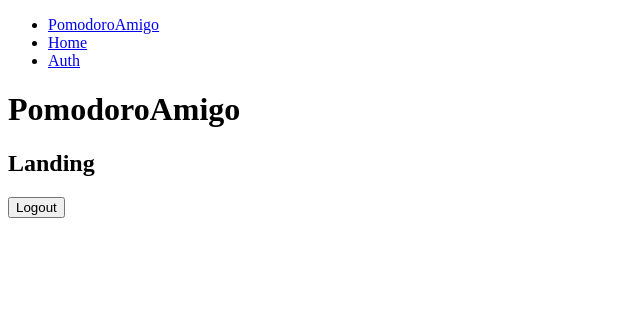
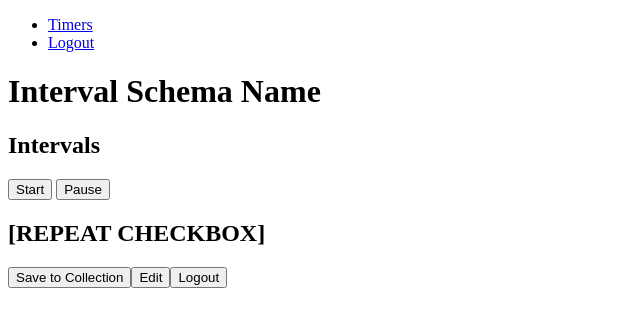
Before and after one commit to AlexDeweert/pomodoro-amigo-react, a React (Create React App) app: page / in a window 1280 px wide. Shown: the top 326 px of the page, without its empty margins (0-640 px from the left). Built offline with nearby package versions, Linux system fonts and the light colour scheme; sample sign-in values are in the browser's storage.

Commit message:
log out button nav stuff

```diff
--- a/src/App.js
+++ b/src/App.js
@@ -1,34 +1,17 @@
-import React, {useEffect} from 'react'
+import React from 'react'
 import LoginScreen from './LoginScreen'
 import Home from './Home'
-import Landing from './Landing'
 import ProtectedRoute from './ProtectedRoute'
 import {BrowserRouter as Router, Switch, Route, Link} from 'react-router-dom'
+import Navigation from './Navigation'
 
 function App() {
-
-    useEffect(()=> {
-        console.log('useEffect called')
-    })
-
     return (
         <Router>
-            <div className='nav'>
-                <ul>
-                <li><Link to='/'>PomodoroAmigo</Link></li>
-                    <li><Link to='/home'>Home</Link></li>
-                    <li><Link to='/auth'>Auth</Link></li>
-                </ul>
-            </div>
+            <Navigation />
             <Switch>
                 <Route path='/auth' component={LoginScreen}/>
-                {/* <Route path='/auth'><LoginScreen/></Route> */}
-                <ProtectedRoute path='/home'><Home/></ProtectedRoute>
-                <Route path='/'><Landing/></Route>
-
-                {/* <ProtectedRoute path='/home'><Home/></ProtectedRoute> */}
-                {/* <Route path='/' component={Landing}/> */}
-
+                <ProtectedRoute path='/'><Home/></ProtectedRoute>
             </Switch>
         </Router>
     );
--- a/src/Home.js
+++ b/src/Home.js
@@ -22,8 +22,12 @@ class Home extends React.Component {
     render() {
         return(
             <div>
-                <h1>PomodoroAmigo</h1>
-                <h2>Home</h2>
+                <h1>Interval Schema Name</h1>
+                <h2>Intervals</h2>
+                <button>Start</button> <button>Pause</button>
+                <h2>[REPEAT CHECKBOX]</h2>
+                <button>Save to Collection</button>
+                <button>Edit</button>
                 <button onClick={this.handleLogout}>Logout</button>
             </div>
         )
--- a/src/Landing.js
+++ /dev/null
@@ -1,34 +0,0 @@
-import React, {useState} from 'react'
-import Auth from './auth'
-
-export default function Landing() {
-
-    const [loggedIn, setLoggedIn] = useState(Auth.isAuthenticated())
-
-    function handleLogout() {
-        Auth.logout((success)=> {
-            if(success) {
-                //TODO: Trigger a toast here
-                //We don't need to redirect with props.history.push('/')
-                //because we're already here. Landing is at the '/' route
-                console.log('Logged out')
-                setLoggedIn(false)
-            }
-        })
-    }
-
-    return(
-        <div>
-            <h1>PomodoroAmigo</h1>
-            <h2>Landing</h2>
-            {loggedIn && <button  onClick={handleLogout}>Logout</button>}
-        </div>
-    )
-}
-
-// class Landing extends React.Component {
-//     constructor(props) {
-//         super(props)
-
-//     }
-// }
--- a/src/LoginScreen.js
+++ b/src/LoginScreen.js
@@ -20,10 +20,10 @@ export default function LoginScreen(props) {
     function handleRegister(e) {
         Auth.register((result) => {
             if(result) {
-                console.log('Registration successful')
                 props.history.push('/home')
             }
             else {
+                //TODO: add a toast here
                 console.log('Registration failure')
             }
 
--- /dev/null
+++ b/src/Navigation.js
@@ -0,0 +1,26 @@
+import React from 'react'
+import {Link} from 'react-router-dom'
+import Auth from './auth'
+import {useLocation} from 'react-router-dom'
+
+export default function Navigation() {
+
+    useLocation()
+
+    function handleLogout() {
+        Auth.logout((success)=>{
+            if(success) {
+                console.log("logged out")
+            }
+        })
+    }
+
+    return (
+        <div className='nav'>
+            <ul>
+                <li><Link to='/home'>Timers</Link></li>
+                {Auth.isAuthenticated() && <li><Link to='/auth' onClick={handleLogout}>Logout</Link></li>}
+            </ul>
+        </div>
+    );
+}
```
Also changed, not shown: 1 other file (tests, documents, lock files or other folders).
